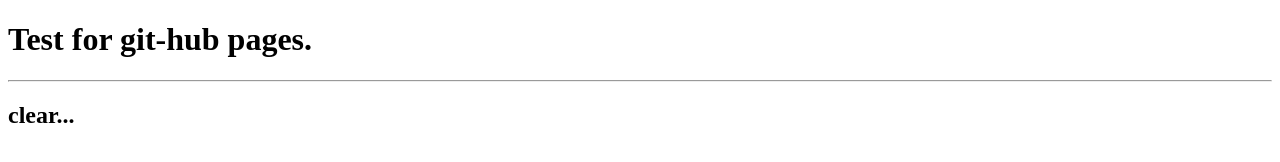
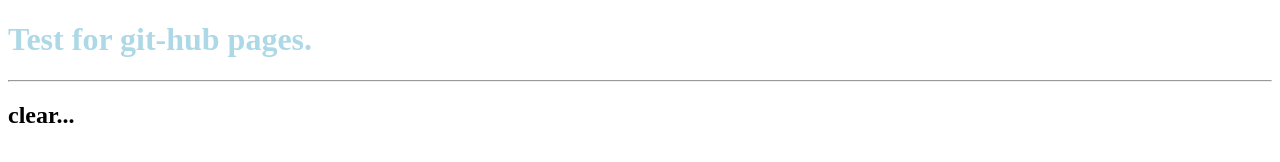
Before and after one commit to lawyerjj/helloworld, a plain HTML site: page index.html in a window 1280 px wide. Drawn offline with Linux system fonts and the light colour scheme.

Commit message:
Update index.html

```diff
--- a/index.html
+++ b/index.html
@@ -4,7 +4,7 @@
   <title>Test for git-hub pages.</title>
   <style>
     .header {
-      font-color: lightblue;
+      color: lightblue;
     }
   </style>
 </head>
```
